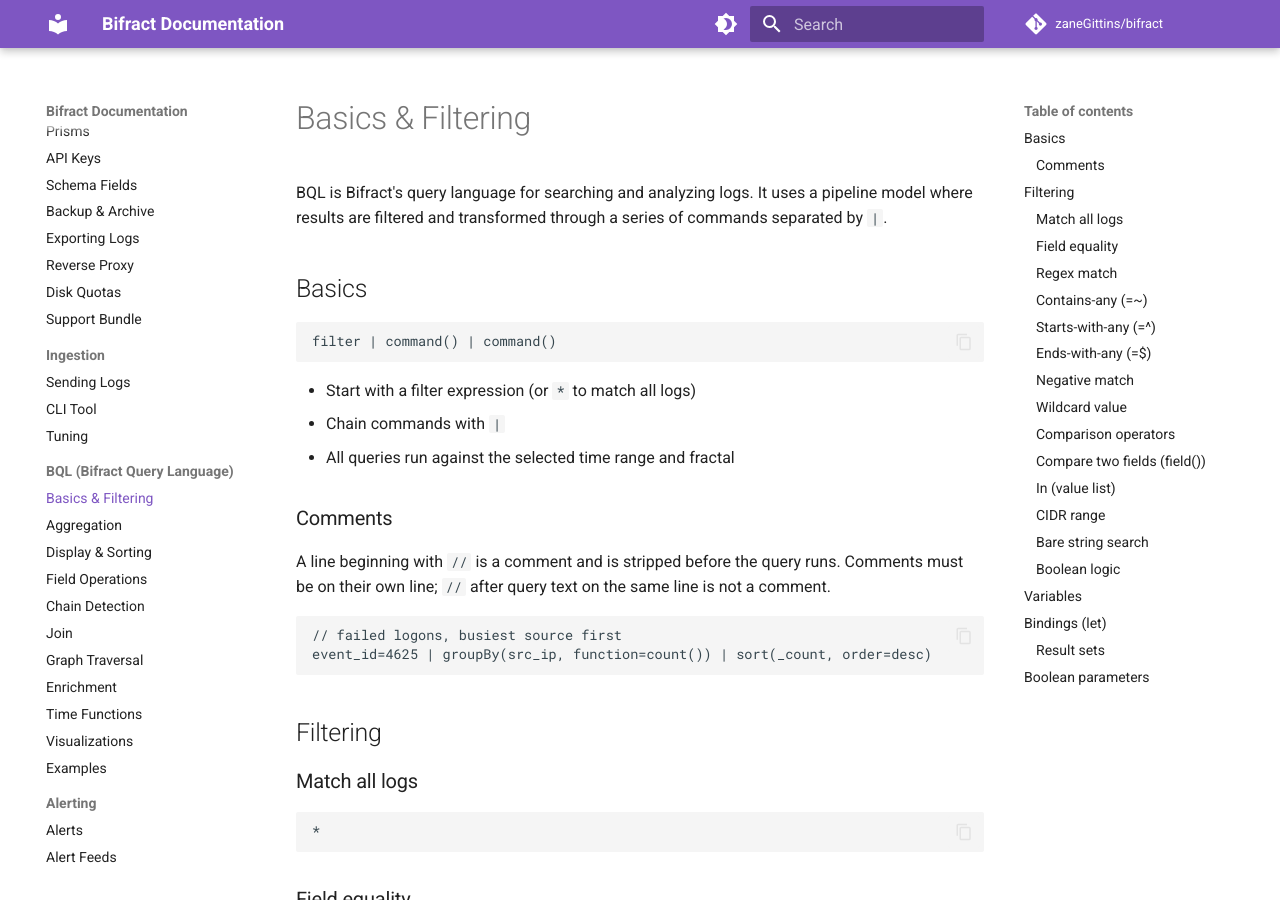
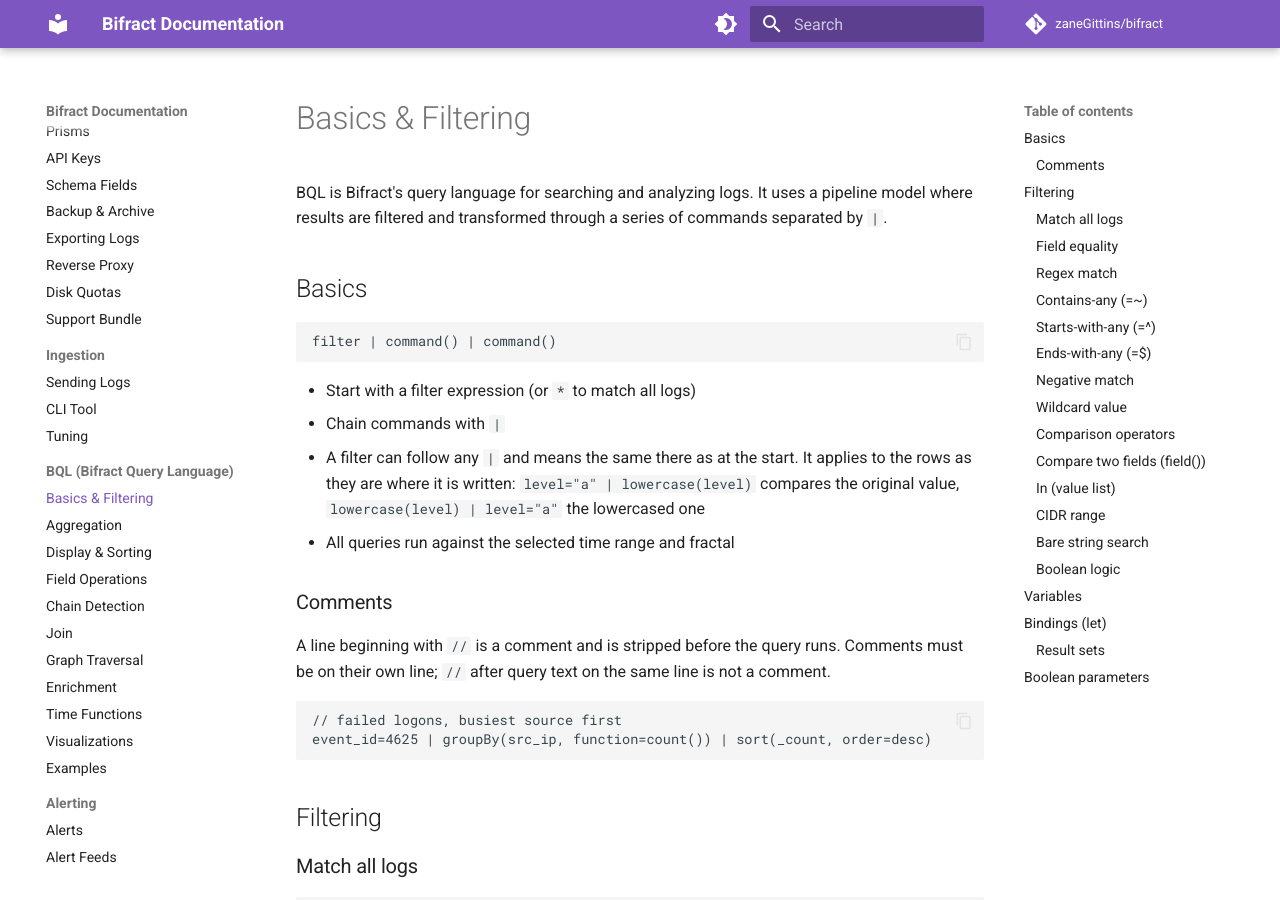
Before and after one commit to zaneGittins/bifract, an MkDocs documentation site: the page built from docs/bql/basics.md, in a window 1280 px wide and 900 px high. Built offline with MkDocs 1.6.1 and Material for MkDocs 9.7.7, drawn with Linux system fonts in a browser that asks for light colours; comment, search, counter and statistics services are not loaded.

Commit message:
Document that a filter applies where it is written

```diff
--- a/docs/bql/basics.md
+++ b/docs/bql/basics.md
@@ -10,6 +10,7 @@ filter | command() | command()
 
 - Start with a filter expression (or `*` to match all logs)
 - Chain commands with `|`
+- A filter can follow any `|` and means the same there as at the start. It applies to the rows as they are where it is written: `level="a" | lowercase(level)` compares the original value, `lowercase(level) | level="a"` the lowercased one
 - All queries run against the selected time range and fractal
 
 ### Comments
```
